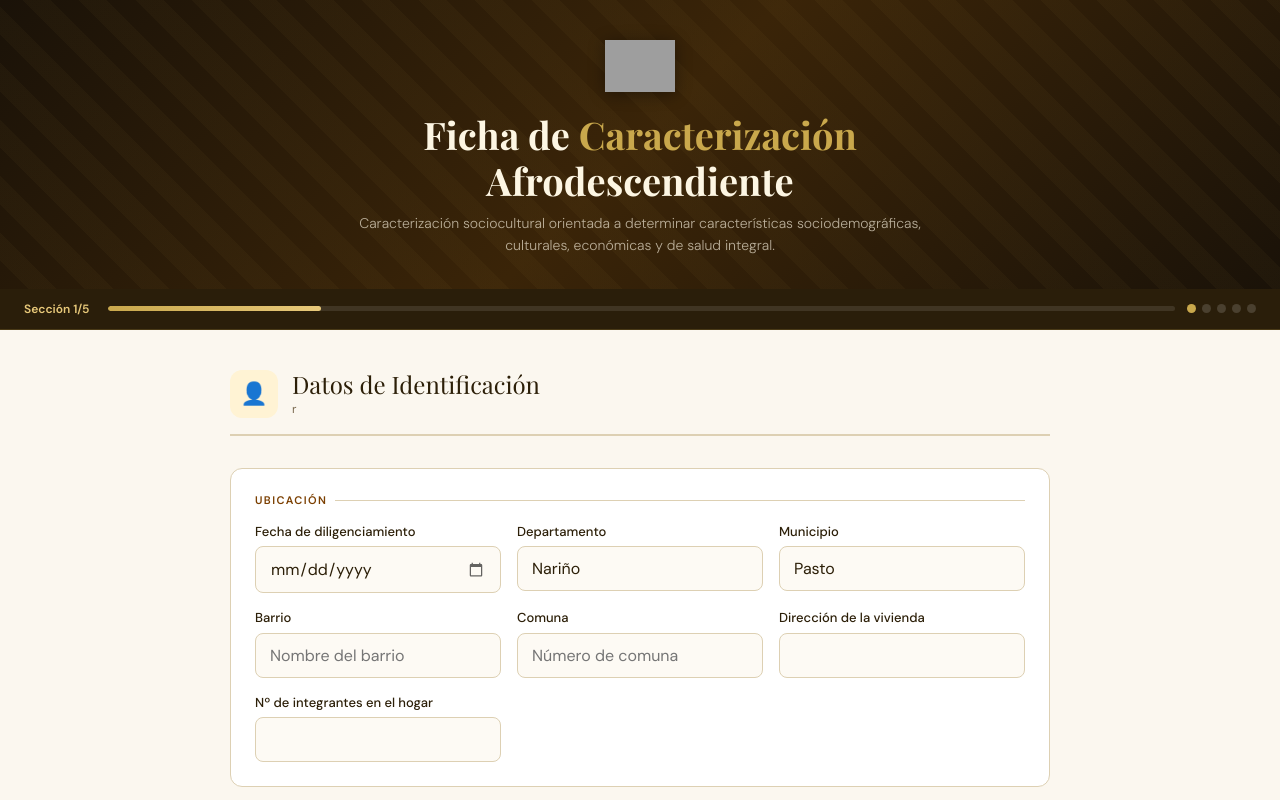
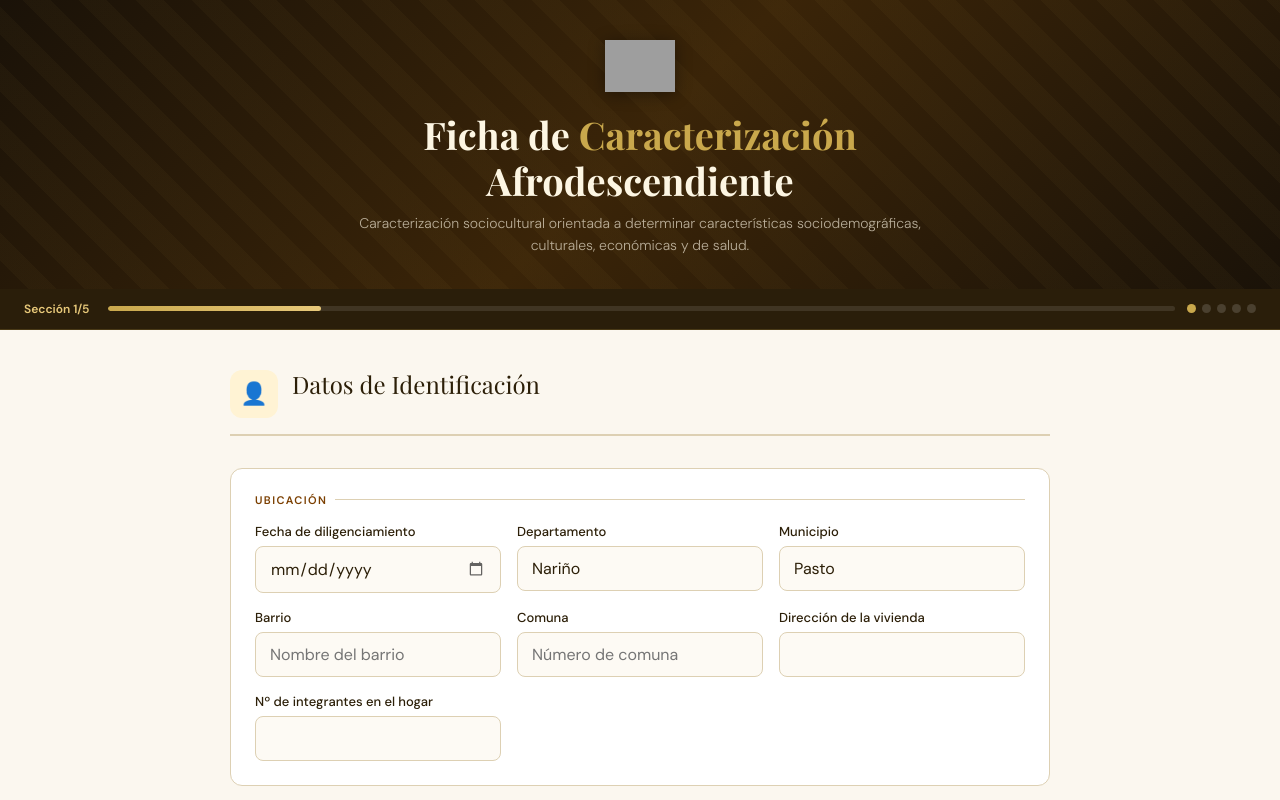
Before and after one commit to CiudadBienestar/formulario-afro, a website built with Vite: page index.html in a window 1280 px wide. Shown: the top 800 px of the page. Built offline with nearby package versions, Linux system fonts and the light colour scheme; no server answers; grey boxes are pictures that could not be loaded.

Commit message:
Update confirmation text

```diff
--- a/index.html
+++ b/index.html
@@ -16,7 +16,7 @@
     class="header-logo"
   >
   <h1>Ficha de <span>Caracterización</span><br>Afrodescendiente</h1>
-  <p>Caracterización sociocultural orientada a determinar características sociodemográficas, culturales, económicas y de salud integral.</p>
+  <p>Caracterización sociocultural orientada a determinar características sociodemográficas, culturales, económicas y de salud.</p>
 </header>
 
 <div class="progress-bar-container">
@@ -41,7 +41,7 @@
       <div class="section-icon" style="background:#FFF3D4;color:#7B3F00">👤</div>
       <div>
         <div class="section-title">Datos de Identificación</div>
-        <div class="section-subtitle">r</div>
+        <div class="section-subtitle"></div>
       </div>
     </div>
 
```
